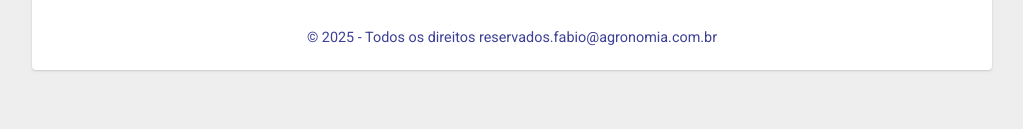
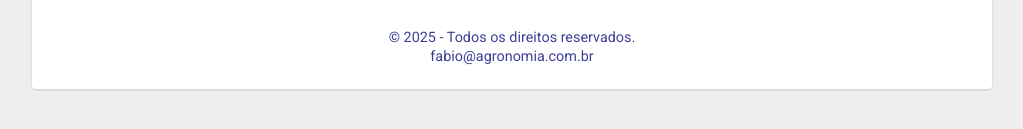
Before and after one commit to fsmoura/fsmoura.github.io, a plain HTML site: page index.html in a window 1280 px wide. Shown: the part 409-538 px from the top of the page, without its empty margins (128-1151 px from the left). Drawn offline with Linux system fonts and the light colour scheme.

Commit message:
style: adjust logo width and add styles for email link

```diff
--- a/css/main.css
+++ b/css/main.css
@@ -74,6 +74,7 @@ section p:last-child {
 }
 
 .logo img {
+  width: 100%;
   max-width: 300px;
 }
 
@@ -114,6 +115,11 @@ footer {
 footer p {
   text-align: center;
   font-size: 0.9rem;
+}
+
+.mailto {
+  display: block;
+  margin-top: 0.125rem;
 }
 
 @-webkit-keyframes pulse1 {
```
